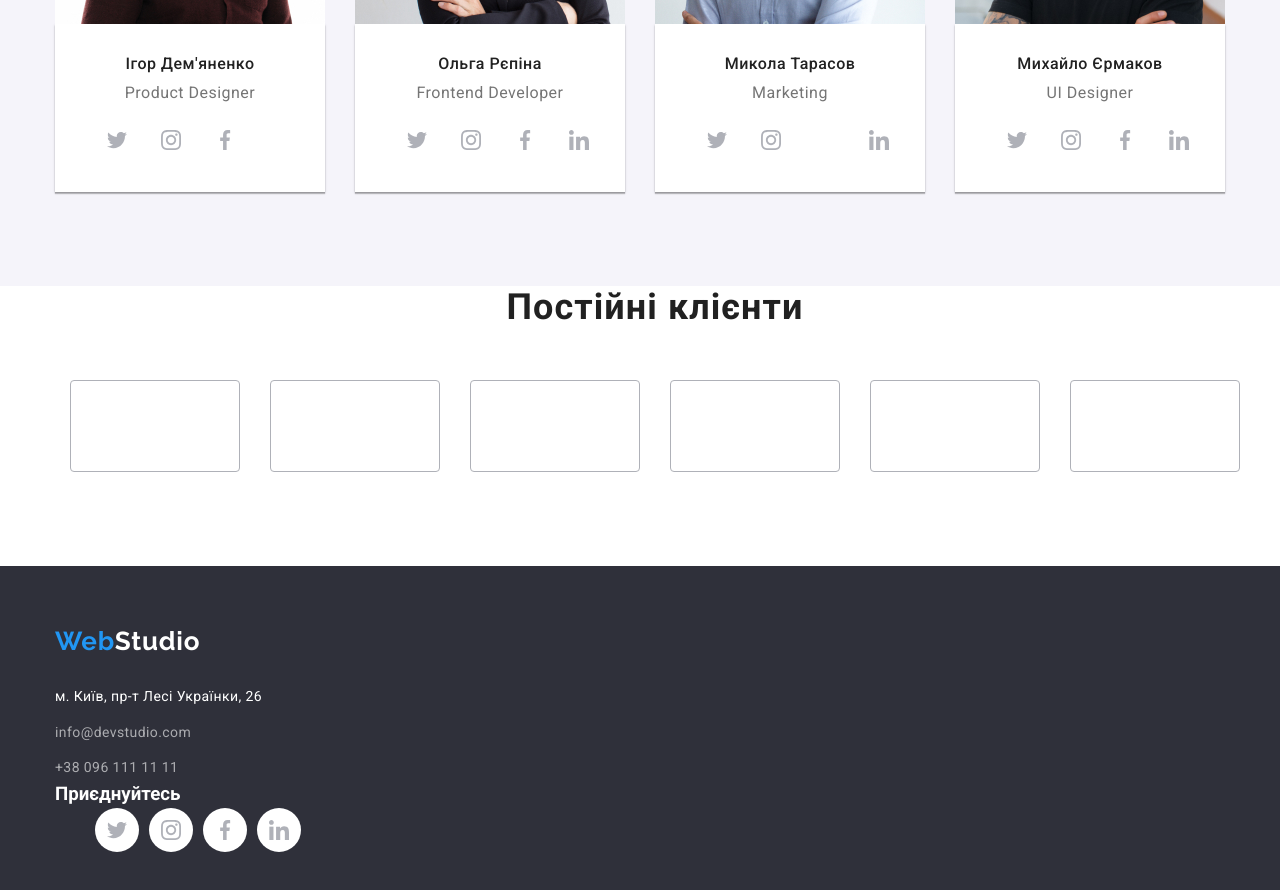
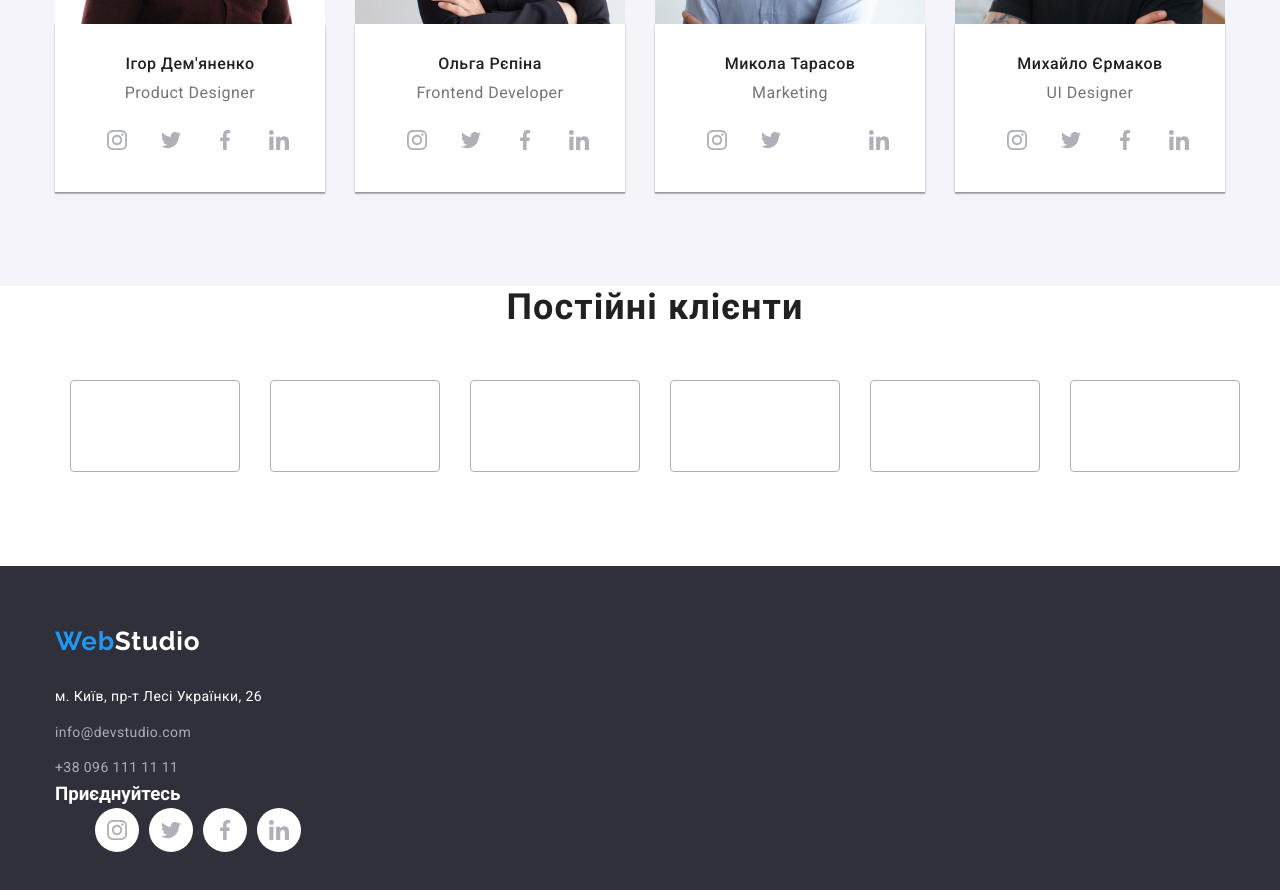
Before and after one commit to Lesia2023/goit-markup-hw-04.-main, a plain HTML site: page index.html in a window 1280 px wide. Shown: the part 2020-2910 px from the top of the page. Drawn offline with nearby package versions, Linux system fonts and the light colour scheme.

Commit message:
соціальні мережі

```diff
--- a/index.html
+++ b/index.html
@@ -142,14 +142,14 @@
                               <li class="social">
                                   <a class="sociallink" href="">
                                       <svg class="icon-social">
-                                        <use href="./image/icoms.svg#icon-twitter" width="20" , height="20"></use>
+                                        <use href="./image/icoms.svg#icon-instagram" width="20" , height="20"></use>
                                       </svg>
                                   </a>
                               </li>
                                <li class="social">
                                    <a class="sociallink" href="">
                                       <svg class="icon-social">
-                                        <use href="./image/icoms.svg#icon-instagram" widt="20" height="20"></use>
+                                        <use href="./image/icoms.svg#icon-twitter" widt="20" height="20"></use>
                                       </svg>
                                     </a>
                                </li>
@@ -163,7 +163,7 @@
                                 <li class="social">
                                       <a class="sociallink" href="">
                                          <svg class="icon-social">
-                                             <use href="./image/icon.svg#icon-linkedin" widt="20" height="20"></use>
+                                             <use href="./image/icoms.svg#icon-linkedin" widt="20" height="20"></use>
                                           </svg>
                                       </a>
                                </li>
@@ -182,14 +182,14 @@
                                <li class="social">
                                     <a class="sociallink" href="">
                                        <svg class="icon-social">
-                                           <use href="./image/icoms.svg#icon-twitter" width="20" , height="20"></use>
+                                           <use href="./image/icoms.svg#icon-instagram" width="20" , height="20"></use>
                                         </svg>
                                     </a>
                                </li>
                                <li class="social">
                                     <a class="sociallink" href="">
                                         <svg class="icon-social">
-                                            <use href="./image/icoms.svg#icon-instagram" widt="20" height="20"></use>
+                                            <use href="./image/icoms.svg#icon-twitter" widt="20" height="20"></use>
                                        </svg>
                                    </a>
                                </li>
@@ -225,21 +225,21 @@
                               <li class="social">
                                   <a class="sociallink" href="">
                                       <svg class="icon-social">
-                                         <use href="./image/icoms.svg#icon-twitter" width="20" , height="20"></use>
+                                         <use href="./image/icoms.svg#icon-instagram" width="20" , height="20"></use>
                                       </svg>
                                    </a>
                               </li>
                                <li class="social">
                                     <a class="sociallink" href="">
                                         <svg class="icon-social">
-                                           <use href="./image/icoms.svg#icon-instagram" widt="20" height="20"></use>
+                                           <use href="./image/icoms.svg#icon-twitter" widt="20" height="20"></use>
                                        </svg>
                                    </a>
                                </li>
                                <li class="social">
                                     <a class="sociallink" href="#">
                                         <svg class="icon-social">
-                                           <use href="./image/icons1.svg#icon-facebook-1" widt="20" height="20"></use>
+                                           <use href="./image/icoms.svg#icon-facebook-1" widt="20" height="20"></use>
                                        </svg>
                                    </a>
                                </li>
@@ -266,14 +266,14 @@
                               <li class="social">
                                    <a class="sociallink" href="">
                                       <svg class="icon-social">
-                                          <use href="./image/icoms.svg#icon-twitter" width="20" , height="20"></use>
+                                          <use href="./image/icoms.svg#icon-instagram" width="20" , height="20"></use>
                                       </svg>
                                   </a>
                               </li>
                                <li class="social">
                                    <a class="sociallink" href="">
                                         <svg class="icon-social">
-                                          <use href="./image/icoms.svg#icon-instagram" widt="20" height="20"></use>
+                                          <use href="./image/icoms.svg#icon-twitter" widt="20" height="20"></use>
                                        </svg>
                                     </a>
                                </li>
@@ -372,14 +372,14 @@
                     <li class="social">
                         <a class="sociallink" href="">
                             <svg class="icon-social">
-                                <use href="./image/icoms.svg#icon-twitter" width="20" , height="20"></use>
+                                <use href="./image/icoms.svg#icon-instagram" width="20" , height="20"></use>
                             </svg>
                         </a>
                     </li>
                     <li class="social">
                         <a class="sociallink" href="">
                             <svg class="icon-social">
-                                <use href="./image/icoms.svg#icon-instagram" widt="20" height="20"></use>
+                                <use href="./image/icoms.svg#icon-twitter" widt="20" height="20"></use>
                             </svg>
                         </a>
                     </li>
```
